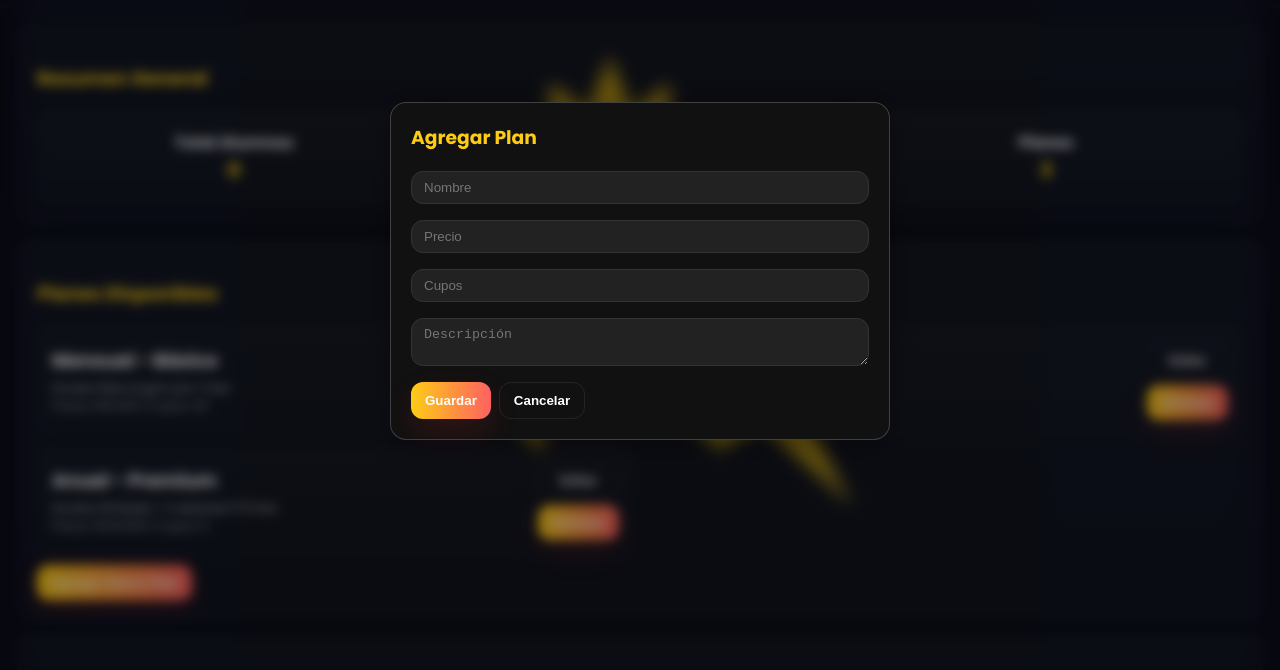
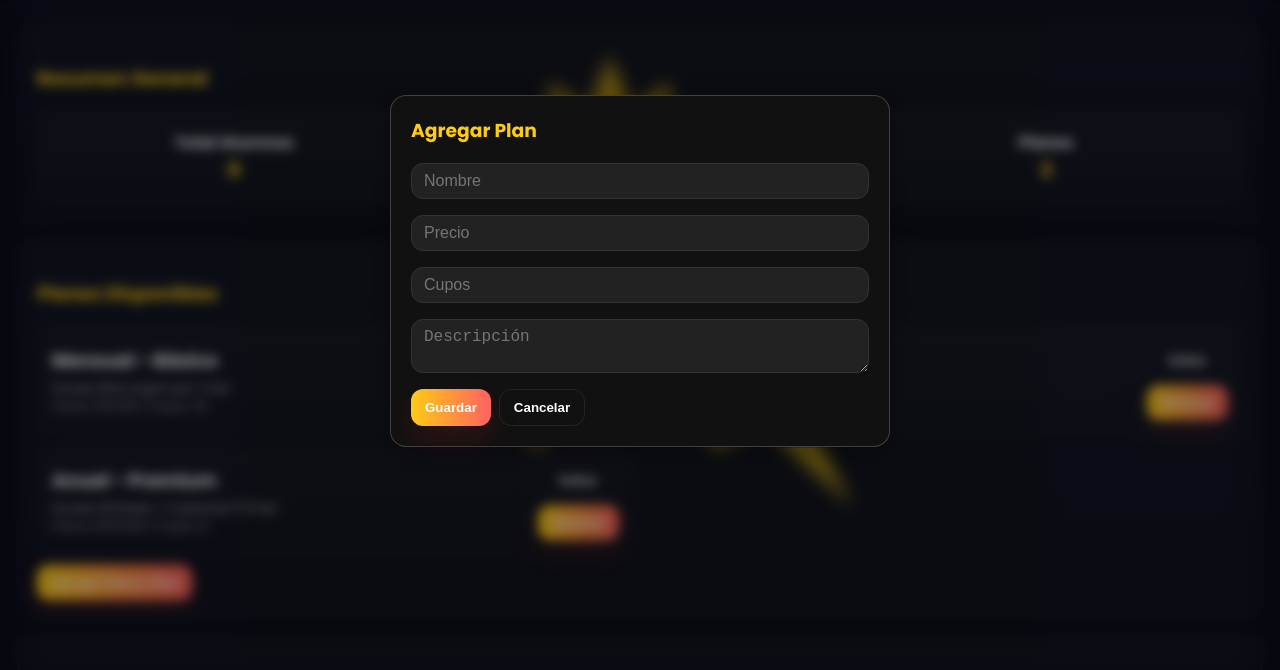
Before and after one commit to yojhansin/gym-prime, a plain HTML site: page dashboard.html in a window 1280 px wide. Both pictures are taken after a click on the button "Agregar Nuevo Plan". Shown: the part 129-799 px from the top of the page. Drawn offline with Linux system fonts and the light colour scheme.

Commit message:
cambio del zoom automatico

```diff
--- a/assets/css/style.css
+++ b/assets/css/style.css
@@ -12,6 +12,10 @@
   max-height: 100%;
   object-fit: contain; /* evita que se deforme */
 }
+input, select, textarea {
+  font-size: 16px !important;
+}
+
 
 
 
```
